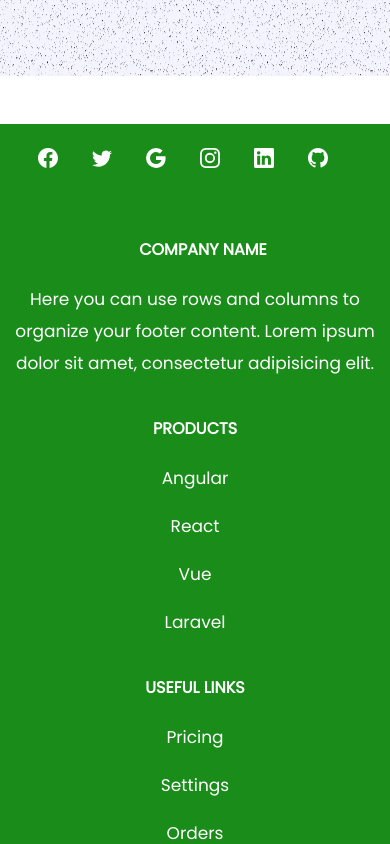
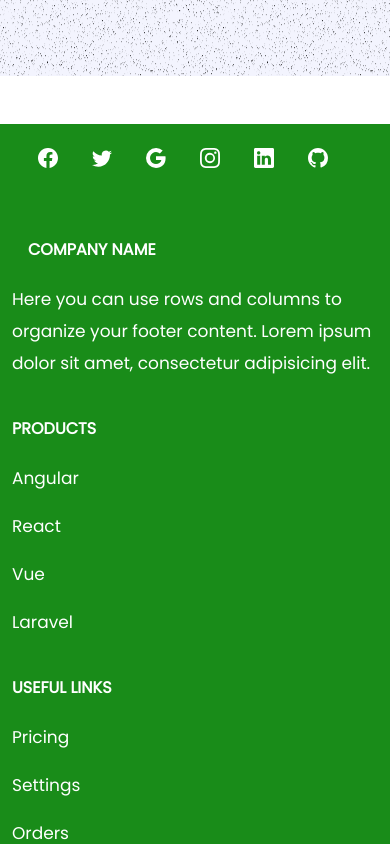
Before and after one commit to aaaiservicesltd/oneworld, a React (Create React App) app in the folder one-worldapp/: page /Blog in a window 390 px wide. Shown: the part 2580-3424 px from the top of the page. Built offline with nearby package versions, Linux system fonts and the light colour scheme; some icons are missing.

Commit message:
mobile-ui

```diff
--- a/one-worldapp/src/common/Footer.jsx
+++ b/one-worldapp/src/common/Footer.jsx
@@ -2,7 +2,7 @@ import React from 'react'
 import { MDBFooter, MDBContainer, MDBRow, MDBCol, MDBIcon } from 'mdb-react-ui-kit';
 const Footer = () => {
   return (
-    <div><MDBFooter  className='text-center text-lg-start '>
+    <div><MDBFooter  className=' text-lg-start '>
     <section className='d-flex justify-content-center justify-content-lg-between p-4'>
       <div className='me-5 d-none d-lg-block'>
         <span>Get connected with us on social networks:</span>
@@ -43,7 +43,7 @@ const Footer = () => {
     </section>
 
     <section className=''>
-      <MDBContainer className='text-center text-md-start mt-5'>
+      <MDBContainer className=' text-md-start mt-5'>
         <MDBRow className='mt-3'>
           <MDBCol md="3" lg="4" xl="3" className='mx-auto mb-4'>
             <h6 className='text-uppercase fw-bold mb-4'>
--- a/one-worldapp/src/index.css
+++ b/one-worldapp/src/index.css
@@ -664,7 +664,8 @@ footer {
         padding: 16px !important;
     }
     .content-align {
-        padding: 0px;
+        padding: 0;
+        text-align: center;
     }
     a.navbar-brand {
         width: 130px;
@@ -694,6 +695,9 @@ footer {
         margin-top: 30px;
         padding: 30px;
     }
+    .Invation-content {
+        text-align: center;
+    }
   }
 
   /* mobile view end  ------- */
```
